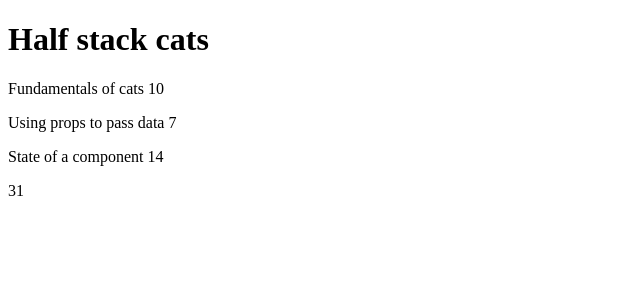
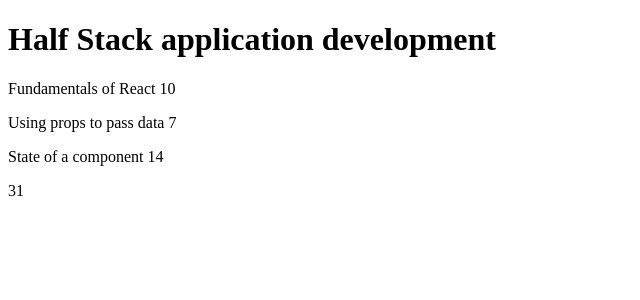
Before and after one commit to RedBevan/full_stack_open, a React (Vite) app in the folder part1/courseinfo/: page / in a window 1280 px wide. Shown: the top 300 px of the page, without its empty margins (0-640 px from the left). Built offline with nearby package versions, Linux system fonts and the light colour scheme.

Commit message:
Complete exercise 1.3 (refactor variable definitions as objects)

```diff
--- a/part1/courseinfo/src/App.jsx
+++ b/part1/courseinfo/src/App.jsx
@@ -33,26 +33,32 @@ const Total = (props) => {
 }
 
 const App = () => {
-  const course="Half stack cats"
-  const part1 = "Fundamentals of cats"
-  const exercises1 = 10
-  const part2 = 'Using props to pass data'
-  const exercises2 = 7
-  const part3 = 'State of a component'
-  const exercises3 = 14
+  const course = 'Half Stack application development'
+  const part1 = {
+    name: 'Fundamentals of React',
+    exercises: 10
+  }
+  const part2 = {
+    name: 'Using props to pass data',
+    exercises: 7
+  }
+  const part3 = {
+    name: 'State of a component',
+    exercises: 14
+  }
 
   return (
     <div>
       <Header course={course}/>
       <Content
-        part1={part1}
-        exercises1={exercises1}
-        part2={part2}
-        exercises2={exercises2}
-        part3={part3}
-        exercises3={exercises3}
+        part1={part1.name}
+        exercises1={part1.exercises}
+        part2={part2.name}
+        exercises2={part2.exercises}
+        part3={part3.name}
+        exercises3={part3.exercises}
       />
-      <Total total={exercises1 + exercises2 + exercises3} />
+      <Total total={part1.exercises + part2.exercises + part3.exercises} />
     </div>
   )
 }
```
